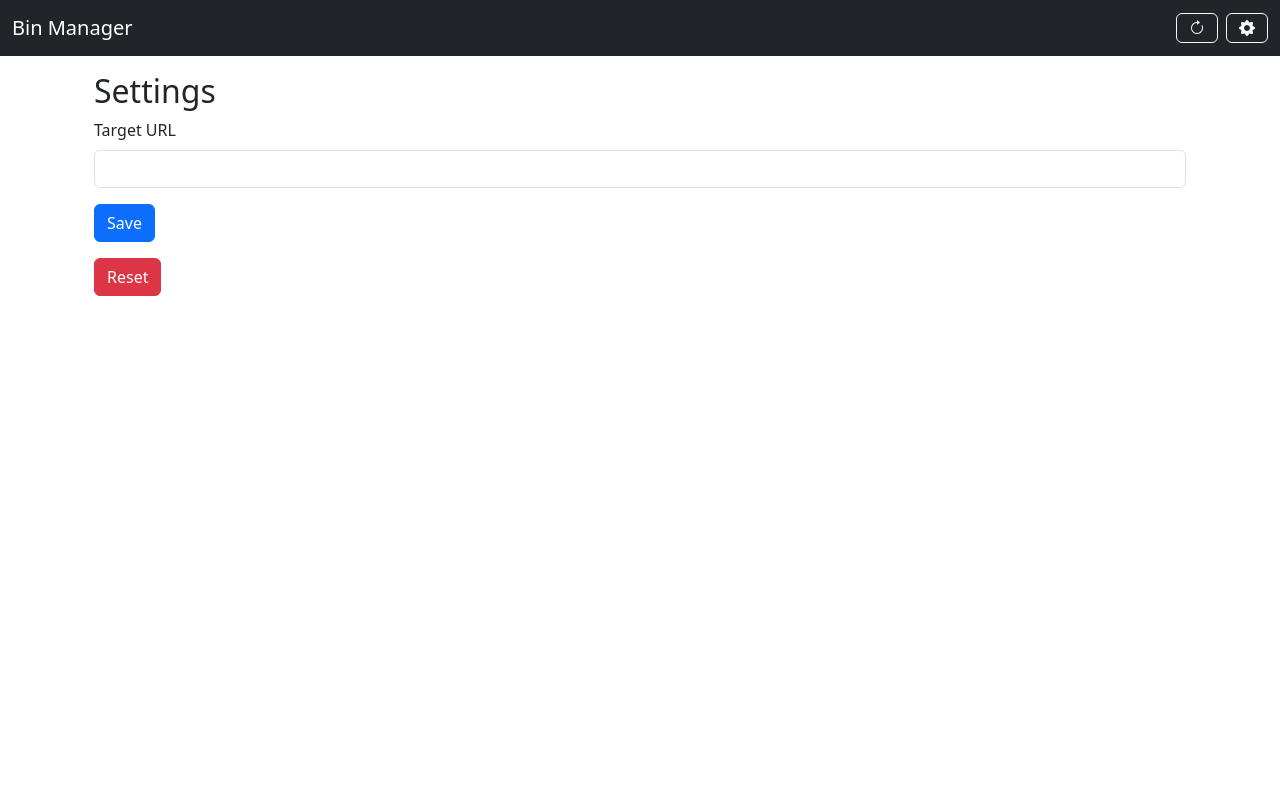
After one commit to camcleod99/binman_kai, a Flask app: page /settings in a window 1280 px wide. The commit adds this page. Run offline with Flask 3, Linux system fonts and the light colour scheme; parts of the project's set-up code (start-up, migrations or seed data) failed here and were passed over; some libraries are stand-ins or nearby versions.

Commit message:
1.1 - Update and Settings pages functional.

```diff
--- a/logger.py
+++ b/logger.py
@@ -11,7 +11,8 @@ def init_log(module: str):
     if not logger.handlers:
         log_file = os.path.join(LOG_DIR, f"{module}.log")
         formatter = logging.Formatter('%(asctime)s - %(name)s - %(levelname)s - %(message)s')
-        file_handler = RotatingFileHandler(log_file, maxBytes=10485760, backupCount=5)
+
+        file_handler = RotatingFileHandler(log_file, maxBytes=10485760, backupCount=3)
         file_handler.setFormatter(formatter)
         file_handler.setLevel(logging.INFO)
 
--- a/main.py
+++ b/main.py
@@ -1,4 +1,3 @@
-from datetime import datetime, timedelta
 from setup import init_app
 from database import *
 from server import *
--- a/server.py
+++ b/server.py
@@ -1,13 +1,20 @@
 from datetime import datetime, timedelta
-from flask import render_template
+from flask import render_template, request
 from sqlalchemy.exc import SQLAlchemyError
 from logger import init_log
 from setup import app, db
-from database import data_load_table, data_update, System, Bins
+from database import data_load_table, data_update, System, Bins, url_update
+from flask_wtf import FlaskForm
+from wtforms import StringField, SubmitField
+from wtforms.validators import DataRequired, URL
 from soup import Soup
 
 DEFAULT_URL = "https://www.eastdunbarton.gov.uk/services/a-z-of-services/bins-waste-and-recycling/bins-and-recycling/collections/?uprn=132015695&m="
 log = init_log("server")
+
+class SettingsForm(FlaskForm):
+    target_url = StringField("Target URL", validators=[DataRequired(), URL()])
+    submit = SubmitField("Save")
 
 def update_setup():
     data_system_update = data_load_table(app, System)
@@ -20,7 +27,7 @@ def update_data(url, last_update):
     bin_data = Soup().get_data(url)
     log.info("Successfully rendered update with message")
     log.info("Update Successful.")
-    data_update(bin_data, last_update)
+    data_update(app, bin_data, last_update)
 
 def update_warn_log():
     log.info("Successfully rendered update with message")
@@ -50,14 +57,26 @@ def index():
 @app.route("/update")
 def update():
     url, last_update = update_setup()
-    if datetime.now() - datetime.fromisoformat(last_update) > timedelta(days=1):
+
+    # force via /update?force_update=1 (or any presence of the key)
+    force = "force_update" in request.args
+
+    # parse last_update safely (it may be None or bad format)
+    needs_refresh = True
+    if last_update:
+        try:
+            last_dt = datetime.fromisoformat(last_update)
+            needs_refresh = (datetime.now() - last_dt) > timedelta(days=1)
+        except ValueError:
+            # bad stored value – treat as needs update
+            needs_refresh = True
+
+    if force or needs_refresh:
         update_data(url, last_update)
-        items = get_bins()
-        return render_template("index.html", items=items, update_type="success", message="Update Successful.")
+        return render_template("update.html", update_successful=True)
     else:
-        items = get_bins()
         update_warn_log()
-        return render_template("index.html", items=items, update_type="warning", message="Last Update was less than a day ago. Skipping update." )
+        return render_template("update.html",  update_question=True )
 
 @app.route("/update/api", methods=["POST"])
 def update_api():
@@ -68,3 +87,51 @@ def update_api():
     else:
         update_warn_log()
         return {"status": "warning", "message": "Last Update was less than a day ago. Skipping update."}
+
+@app.route("/settings", methods=["GET", "POST"])
+def settings():
+    form = SettingsForm()
+    if form.validate_on_submit():
+        url = form.target_url.data
+        url_update(app, url)
+        log.info(f"Target URL updated to: {url}")
+
+        try:
+            data_load_table(app, Bins)
+            items = db.session.execute(
+                db.select(Bins).order_by(db.cast(Bins.collection_days, db.Integer))
+            ).scalars().all()
+            if items:
+                log.info("Successfully rendered index.html")
+                return render_template("index.html", items=items, update_type="info", message="Settings updated.")
+            else:
+                return render_template("index.html", message_type="error", message="No rows in Bins.")
+        except SQLAlchemyError as e:
+            error_message = f"SQLAlchemyError in index(): {e}"
+            log.critical(error_message)
+            return render_template("index.html", message_type="danger", message=error_message)
+
+    current = System.query.filter_by(key="target_url").first()
+    if current:
+        form.target_url.data = current.value
+    return render_template("settings.html", form=form)
+
+@app.route("/settings/reset")
+def settings_reset():
+    log.info("Resetting Target URL to default.")
+    url = DEFAULT_URL
+    url_update(app, url)
+    try:
+        data_load_table(app, Bins)
+        items = db.session.execute(
+            db.select(Bins).order_by(db.cast(Bins.collection_days, db.Integer))
+        ).scalars().all()
+        if items:
+            log.info("Successfully rendered index.html")
+            return render_template("index.html", items=items, update_type="info", message="Settings Reset.")
+        else:
+            return render_template("index.html", message_type="error", message="No rows in Bins.")
+    except SQLAlchemyError as e:
+        error_message = f"SQLAlchemyError in index(): {e}"
+        log.critical(error_message)
+        return render_template("index.html", message_type="danger", message=error_message)
--- a/soup.py
+++ b/soup.py
@@ -31,7 +31,7 @@ class Soup:
             raise
 
         output = []
-        table_rows = [r for r in data if r]
+        table_rows = [row_data for row_data in data if row_data]
         for row in table_rows:
             if row is None:
                 continue
--- a/templates/base.html
+++ b/templates/base.html
@@ -11,12 +11,12 @@
         <div class="container-fluid">
             <a class="navbar-brand" href="/">Bin Manager</a>
             <div class="d-flex">
-      <a class="btn btn-outline-light me-2" title="Refresh" href="/update">
+                <a class="btn btn-outline-light me-2" title="Refresh" href="{{ url_for('update') }}">
                     <i class="bi bi-arrow-clockwise"></i>
                 </a>
-      <button class="btn btn-outline-light" title="Settings">
+                <a class="btn btn-outline-light" title="Settings" href="{{ url_for('settings') }}">
                     <i class="bi bi-gear-fill"></i>
-      </button>
+                </a>
             </div>
         </div>
     </nav>
@@ -26,11 +26,10 @@
     <div class="container mt-5">
         {% if message %}
         <div class="alert alert-{{ message_type or 'info' }} alert-dismissible fade show mt-5" role="alert">
-    <i class="bi bi-exclamation" style="font-size: 1.5rem;">{{ message }}</i>
-    <button type="button" class="btn-close" data-bs-dismiss="alert" aria-label="Close"><i class="bi bi-x" style="font-size: 1.5rem;"></i></button>
+            {{ message }}
+        <button type="button" class="btn-close" data-bs-dismiss="alert" aria-label="Close"></button>
         </div>
         {% endif %}
-  <!-- child templates -->
         {% block page_content %}{% endblock %}
     </div>
 {% endblock %}
--- /dev/null
+++ b/templates/settings.html
@@ -0,0 +1,10 @@
+{% extends "base.html" %}
+{% from "bootstrap5/form.html" import render_form %}
+
+{% block page_content %}
+<div class="container mt-4">
+    <h2>Settings</h2>
+    {{ render_form(form) }}
+    <a class="btn btn-danger" href="{{ url_for('settings_reset') }}">Reset</a>
+</div>
+{% endblock %}
```
Also changed, not shown: database.py (+17 -0 lines), requirements.txt (+20 -16 lines), setup.py (+6 -1 lines), static/settings.html (added, +13 -0 lines), templates/update.html (added, +23 -0 lines), README.md, 1 other file. Lines whose indentation alone changed are shown as unchanged.
